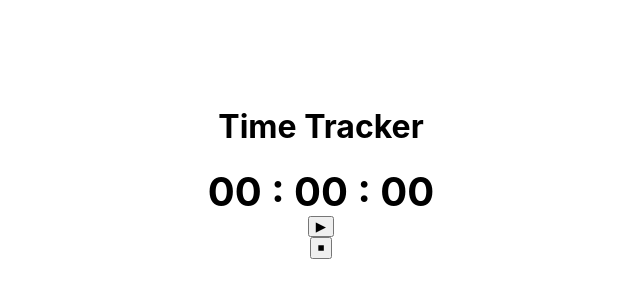
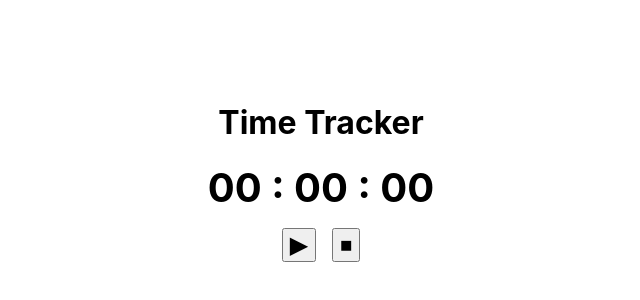
Before and after one commit to fre-ben/remote-assignment-timetracker, a Next.js app: page / in a window 1280 px wide. Shown: the part 228-528 px from the top of the page, without its empty margins (319-959 px from the left). Built offline with nearby package versions, Linux system fonts and the light colour scheme.

Commit message:
💄 Add basic style to buttons

```diff
--- a/components/tracker/TimeTracker.module.css
+++ b/components/tracker/TimeTracker.module.css
@@ -2,3 +2,14 @@
   display: grid;
   justify-items: center;
 }
+
+.buttonContainer {
+  display: grid;
+  margin-top: 1em;
+  grid-auto-flow: column;
+  column-gap: 1em;
+}
+
+.buttonContainer button {
+  font-size: 1.5em;
+}
--- a/components/tracker/TimeTracker.tsx
+++ b/components/tracker/TimeTracker.tsx
@@ -36,10 +36,12 @@ function TimeTracker() {
     <div className={styles.container}>
       <h1>Time Tracker</h1>
       <Counter timerTotal={timerTotal} />
-      <button onClick={timerRunning ? pauseTimer : startTimer}>
-        {timerRunning ? `⏸` : `▶`}
-      </button>
-      <button onClick={resetTimer}>⏹</button>
+      <div className={styles.buttonContainer}>
+        <button onClick={timerRunning ? pauseTimer : startTimer}>
+          {timerRunning ? `⏸` : `▶`}
+        </button>
+        <button onClick={resetTimer}>⏹</button>
+      </div>
     </div>
   );
 }
```
